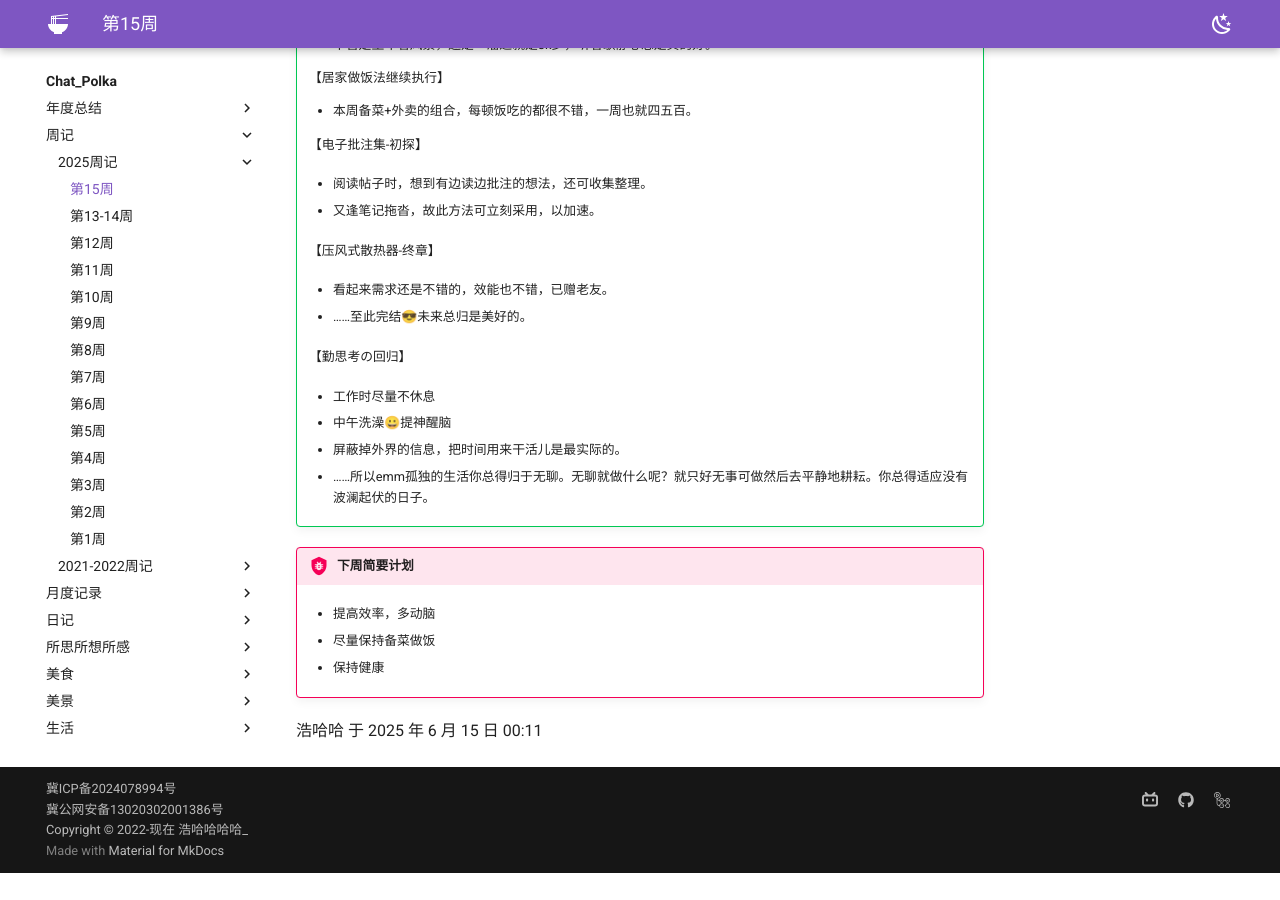
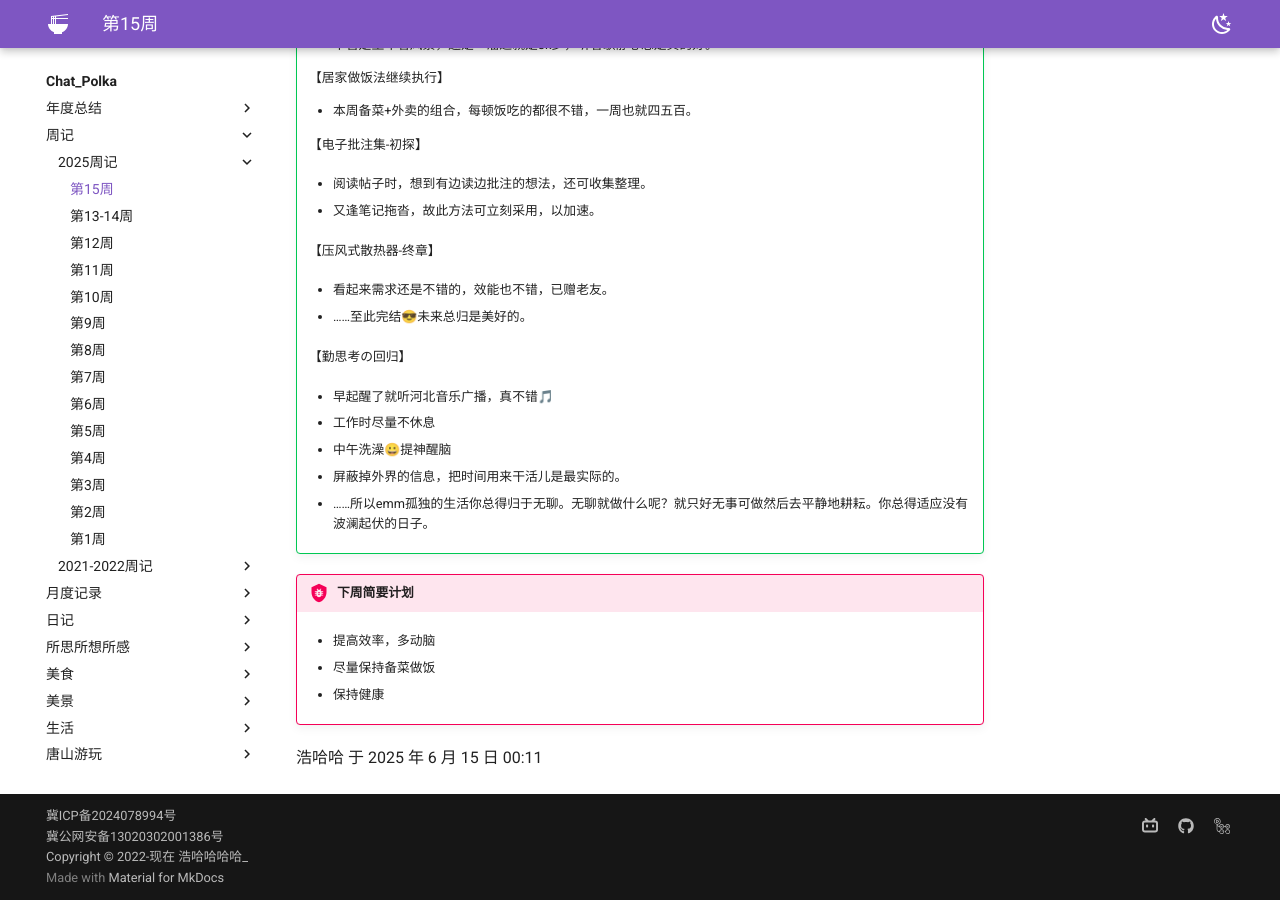
Before and after one commit to Haohahahaha/chat, an MkDocs documentation site: the page built from docs/1-Weekly/2025/0608-0614-15th.md, in a window 1280 px wide and 900 px high, scrolled down 940 px. Built offline with MkDocs 1.6.1 and Material for MkDocs 9.7.7, drawn with Linux system fonts in a browser that asks for light colours; before the commit the page ends 1813 px from its top, so only the background shows below that.

Commit message:
2025-06-15_00:15:06 update

```diff
--- a/docs/1-Weekly/2025/0608-0614-15th.md
+++ b/docs/1-Weekly/2025/0608-0614-15th.md
@@ -6,7 +6,7 @@
 
 !!! tip "每周一歌"
 
-    <iframe frameborder="yes" border="100" marginwidth="4" marginheight="0" width=430 height=86 src="//music.163.com/outchain/player?type=2&id=1833024922&auto=0&height=66"></iframe>
+    <iframe frameborder="yes" border="100" marginwidth="4" marginheight="0" width=500 height=86 src="//music.163.com/outchain/player?type=2&id=1833024922&auto=0&height=66"></iframe>
 
     rui评：老歌新听——独2.0时代の开篇曲。静下心听歌去漫步街道时，这首歌总能呼应上1.0那个阶段😋
 
@@ -48,6 +48,8 @@
 
     【勤思考の回归】
 
+    - 早起醒了就听河北音乐广播，真不错🎵
+
     - 工作时尽量不休息
 
     - 中午洗澡😀提神醒脑
```
